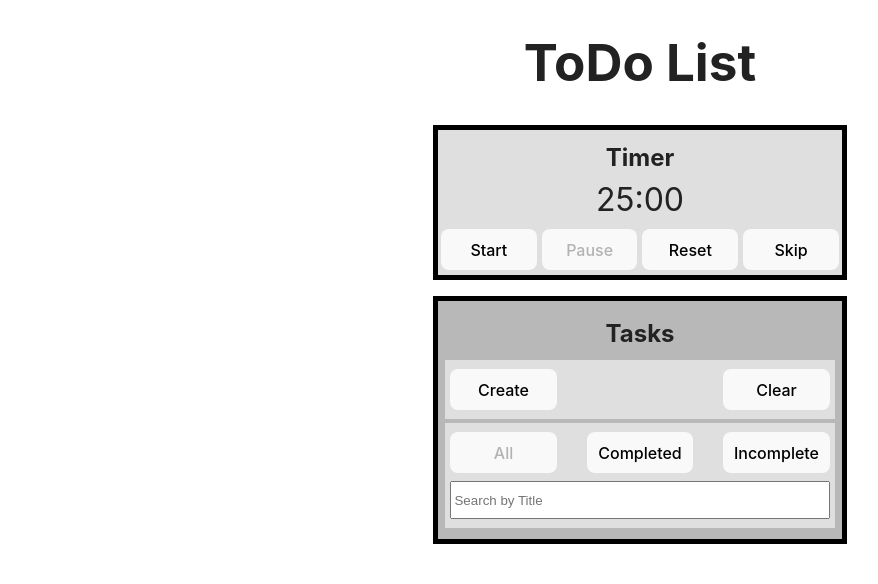
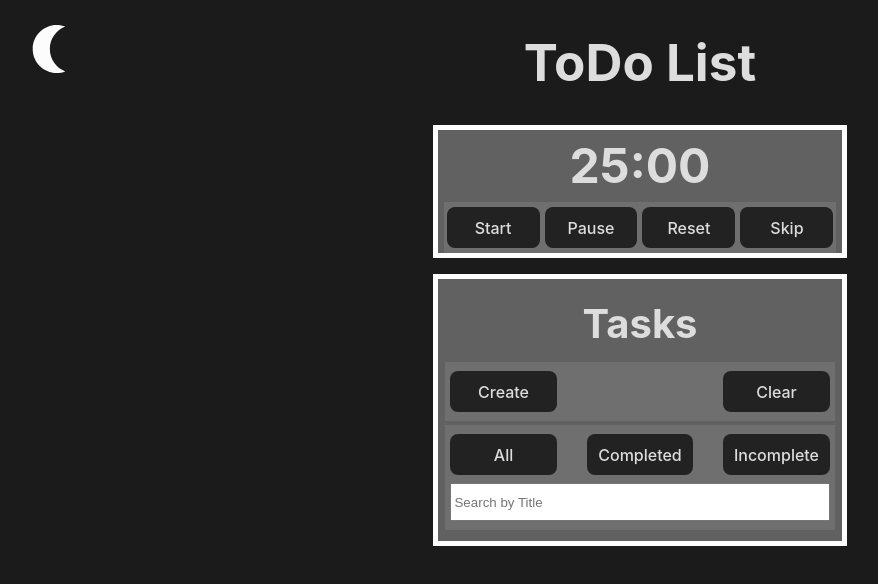
Before and after one commit to Fugasss/front-todo-pomadoro, a React (Vite) app in the folder frontend/: page / in a window 1280 px wide. Shown: the top 584 px of the page, without its empty margins (0-878 px from the left). Built offline with nearby package versions, Linux system fonts and the light colour scheme.

Commit message:
theme change added

```diff
--- a/frontend/src/App.scss
+++ b/frontend/src/App.scss
@@ -1,4 +1,27 @@
 @use "/public/stylesheets/base";
+
+:root{
+  --background-primary: #fff;
+  --background-secondary: #dfdfdf;
+  --background-tertiary: #b8b8b8;
+  --text-primary: #222;
+  --text-secondary: #333;
+  --border: 5px solid black;
+  --button-color: #eee;
+  --button-text-color: var(--text-primary);
+}
+
+
+body[data-theme = 'dark'] {
+  --background-primary: #1b1b1b;
+  --background-secondary: #6f6f6f;
+  --background-tertiary: #616161;
+  --text-primary: #ddd;
+  --text-secondary: #eee;
+  --border: 5px solid white;
+  --button-color: #222;
+  --button-text-color: var(--text-primary);
+}
 
 .no-mar-pad{
   padding: 0;
@@ -7,8 +30,8 @@
 
 html, body{
   @extend .no-mar-pad;
-  background-color: base.$background-primary;
-  color: base.$text-primary;
+  background-color: var(--background-primary);
+  color: var(--text-primary);
   box-sizing: border-box;
 }
 
@@ -17,3 +40,8 @@ html, body{
   max-width: 100vw;
   text-align: center;
 }
+
+button{
+  background-color: var(--button-color);
+  color: var(--button-text-color);
+}
--- a/frontend/src/App.tsx
+++ b/frontend/src/App.tsx
@@ -1,14 +1,27 @@
-import {  useContext, useReducer } from 'react'
+import {  useContext, useEffect, useReducer, useState } from 'react'
 import { tasksReducer} from './components/tasks/TasksReducer';
 import { TasksDispatchContext, TasksContext, TaskServiceContext } from './components/tasks/TasksContext';
 import { TasksList } from './components/tasks/TasksList';
 
 import './App.scss'
 import { PomodoroTimer } from './components/timer/PomodoroTimer';
+import Overlay, { Position } from './components/overlay/Overlay';
 
-
+type Theme = 'light'|'dark';
 
 export default function App() {
+  const [theme, setTheme] = useState<Theme>('dark');
+
+  useEffect(()=>{
+    document.body.setAttribute('data-theme', theme);
+  }, [theme]);
+
+  const toggleTheme = ()=>setTheme( theme === 'light' ? 'dark' : 'light');
+
+  const getThemeIconUrl = () => {
+    return theme === 'dark' ? '/images/icon-moon.svg' : '/images/icon-sun.svg';
+  };
+
   const taskService = useContext(TaskServiceContext);
   const initialTasks =  taskService.getTasks();
   const [tasks, dispatch] = useReducer(tasksReducer, initialTasks);
@@ -19,6 +32,11 @@ export default function App() {
         <TasksContext.Provider value={tasks}>
           <TasksDispatchContext.Provider value={dispatch}>
               <h1>ToDo List</h1>
+
+              <Overlay position={Position.TopLeft}>
+                <img  src={getThemeIconUrl()} width={48} onClick={toggleTheme}/>
+              </Overlay>
+
               <PomodoroTimer/>
               <TasksList />
           </TasksDispatchContext.Provider>
--- /dev/null
+++ b/frontend/src/components/overlay/Overlay.module.scss
@@ -0,0 +1,4 @@
+div.wrapper{
+    display: flex;
+    position: fixed;
+}
--- /dev/null
+++ b/frontend/src/components/overlay/Overlay.tsx
@@ -0,0 +1,36 @@
+import React from 'react';
+import styles from './Overlay.module.scss';
+
+export enum Position{
+    TopLeft
+};
+
+type OverlayProps = {
+    position: Position,
+    children: React.ReactNode
+};
+
+export default function Overlay({position, children}: OverlayProps) {
+
+    let x: number;
+    let y: number;
+
+    switch (position) {
+        case Position.TopLeft:
+            x = 25;
+            y = 25;
+            break;
+
+        default:
+            x = 0;
+            y = 0;
+            break;
+    }
+
+    return <div className={styles.wrapper} style={{
+        left: x,
+        top: y
+    }}>
+        {children}
+    </div>
+}
--- a/frontend/src/components/tasks/Task.module.scss
+++ b/frontend/src/components/tasks/Task.module.scss
@@ -3,12 +3,14 @@
 .base{
     display: flex;
     flex-flow: column nowrap;
-    background-color: base.$background-secondary;
+    background-color: var(--background-secondary);
     padding: 0.5rem 0;
 
     input{
         margin: 0 5px;
     }
+
+
 }
 
 .base-controls{
@@ -41,12 +43,16 @@ div.wrapper{
         p{
             font-weight: 700;
             font-size: 1.2em;
+            padding: 0;
+            margin: 0;
+
+
         }
-
     }
 
     .description{
         padding: 0 1rem;
+        margin: 1rem 0;
     }
 
     .controls{
--- a/frontend/src/components/tasks/TaskStatus.module.scss
+++ b/frontend/src/components/tasks/TaskStatus.module.scss
@@ -23,7 +23,7 @@ $jumpHeight: 6px;
         display: inline-block;
         width: $size;
         height: $size;
-        background-color: black;
+        background-color: var(--text-primary);
         border-radius: 100%;
         margin: $gap;
         animation: jumping 0.6s infinite alternate ease-in-out;
--- a/frontend/src/components/tasks/TasksList.module.scss
+++ b/frontend/src/components/tasks/TasksList.module.scss
@@ -1,4 +1,3 @@
-@use '/public/stylesheets/base';
 @use '/public/stylesheets/mixins' as *;
 
 .no-mar-pad{
@@ -8,10 +7,14 @@
 
 div.wrapper{
     @extend .no-mar-pad;
-    background-color: base.$background-tertiary;
+    background-color: var(--background-tertiary);
     padding: 7px;
-    border: base.$border;
+    border: var(--border);
     max-width: 25rem;
+
+    h2{
+        font-size: 2.5rem;
+    }
 
     &>*{
         margin: 0.5rem 0;
@@ -34,7 +37,7 @@ div.wrapper{
         align-items: center;
         margin: 5px 0;
         padding: 5px;
-        background-color: base.$background-secondary;
+        background-color: var(--background-secondary);
 
         button{
             width: 95%;
@@ -81,7 +84,7 @@ div.wrapper{
         justify-content: start;
         align-items: center;
         padding: 0.5rem 0;
-        background-color: base.$background-secondary;
+        background-color: var(--background-secondary);
 
         p{
             font-size: 1.5rem;
--- a/frontend/src/components/timer/PomodoroTimer.tsx
+++ b/frontend/src/components/timer/PomodoroTimer.tsx
@@ -21,18 +21,18 @@ export function PomodoroTimer(){
 
       if(taskState === "POMODORO"){
 
-        if (tasks[id].pomodorosCompleted + 1 < tasks[id].pomodorosCount){
-            dispatchTask({
-                type: TaskActionType.CHANGED,
-                id: tasks[id].id,
-                pomodorosCompleted: tasks[id].pomodorosCompleted + 1,
-            });
+        // if (tasks[id].pomodorosCompleted + 1 < tasks[id].pomodorosCount){
+        //     dispatchTask({
+        //         type: TaskActionType.CHANGED,
+        //         id: tasks[id].id,
+        //         pomodorosCompleted: tasks[id].pomodorosCompleted + 1,
+        //     });
 
           setTime(SHORT_BREAK_DURATION);
-        } else{
-          setTime(LONG_BREAK_DURATION);
-          setId((prevId) => prevId + 1);
-        }
+        // } else{
+        //   setTime(LONG_BREAK_DURATION);
+        //   setId((prevId) => prevId + 1);
+        // }
 
         setTaskState("BREAK");
 
--- a/frontend/src/components/timer/Timer.module.scss
+++ b/frontend/src/components/timer/Timer.module.scss
@@ -1,18 +1,18 @@
-@use '/public/stylesheets/base';
 @use '/public/stylesheets/mixins' as *;
 
 .wrapper{
     display: block;
-    background-color: base.$background-secondary;
+    background-color: var(--background-tertiary);
     align-items: center;
     justify-content: center;
-    border: base.$border;
+    border: var(--border);
     margin-bottom: 1rem;
 
     .timer{
         margin: 0 5px;
-        font-size: 2em;
+        font-size: 3em;
         text-align: 'center';
+        font-weight: 700;
     }
 
     .controls{
@@ -20,12 +20,13 @@
         flex-flow: column nowrap;
         justify-content: space-between;
         align-items: center;
+        background-color: var(--background-secondary);
+        margin: 0 .35rem;
 
         button{
             margin: 0.25rem 0;
             width: 95%;
         }
-
 
         @include md{
             flex-flow: row nowrap;
--- a/frontend/src/components/timer/TimerWrapper.tsx
+++ b/frontend/src/components/timer/TimerWrapper.tsx
@@ -36,8 +36,6 @@ export default function TimerWrapper({initialTime, onComplete, onPause, onStop}:
 
     return (
         <div className={styles.wrapper}>
-            <h2 style={{padding: 0, margin: 0, marginTop: 10}}>Timer</h2>
-
             <Timer
                 time={time}
                 setTime={setTime}
```
Also changed, not shown: frontend/public/images/icon-moon.svg (added), frontend/public/images/icon-sun.svg (added).
